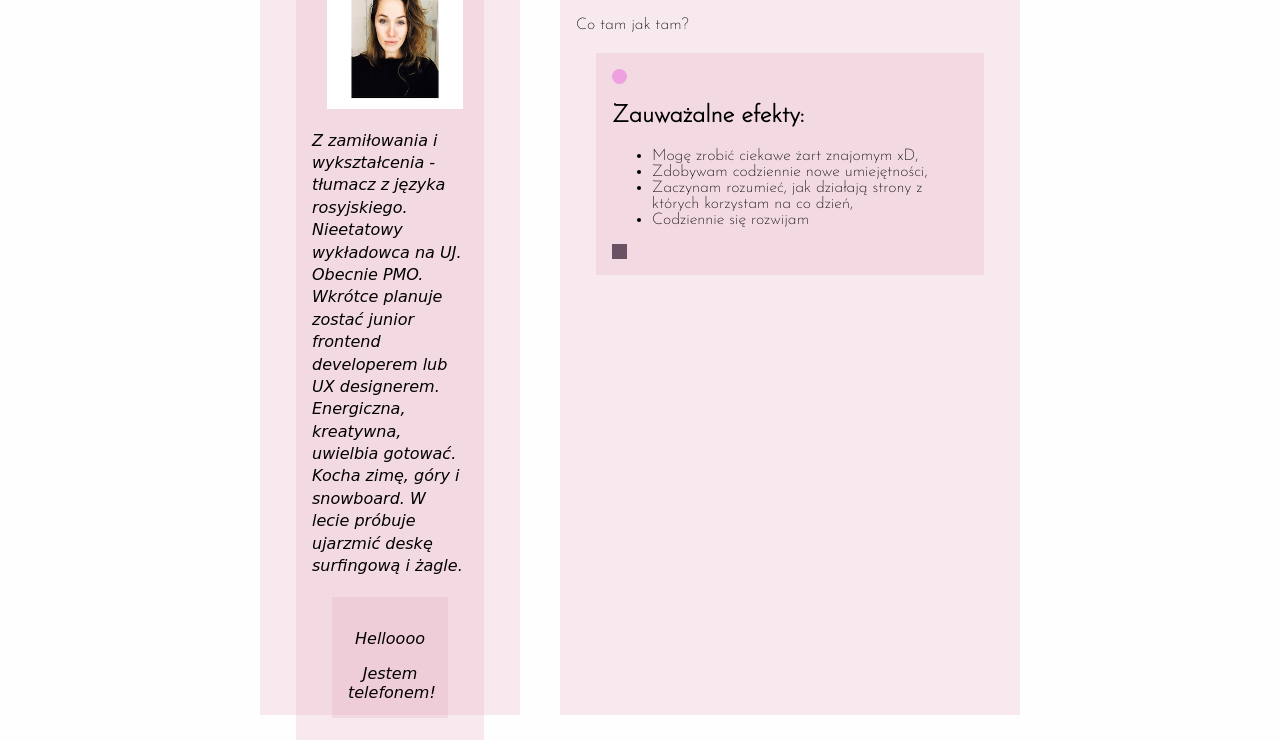
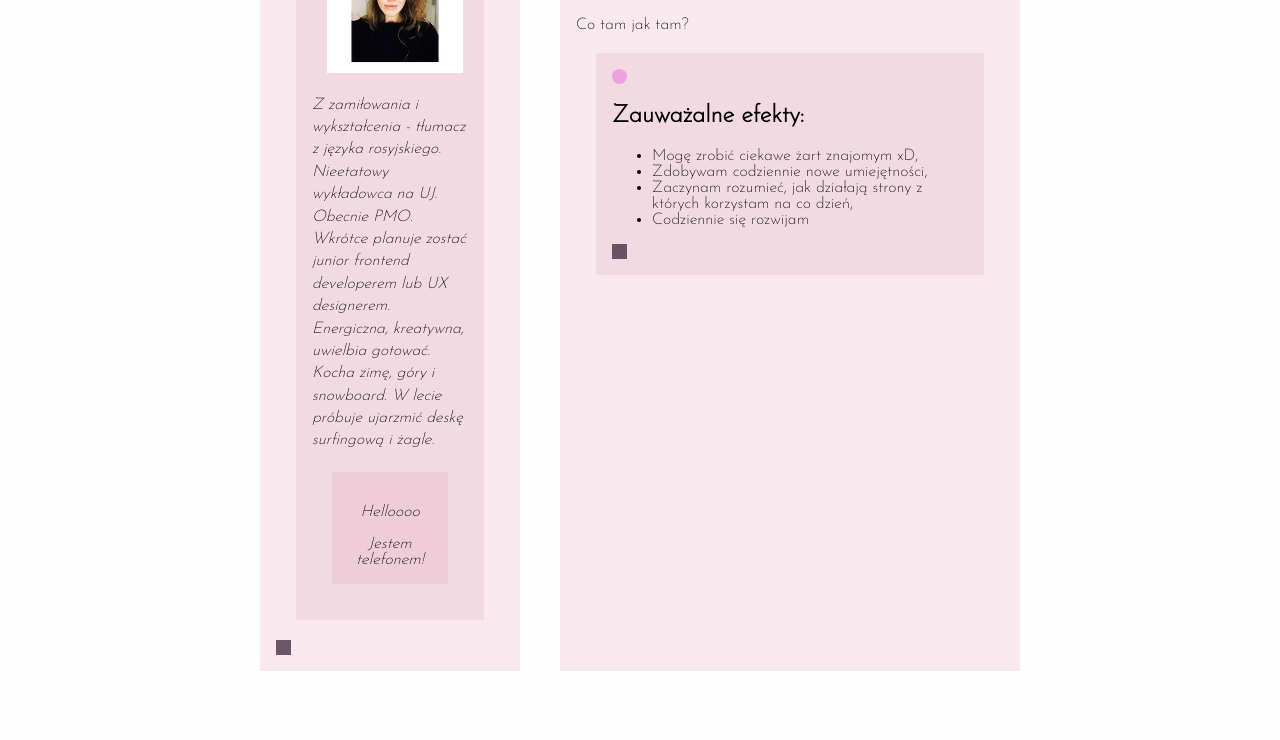
Before and after one commit to annaudziela/webpack-homepage-test, a website built with webpack: page src/pages/index.html in a window 1280 px wide. Shown: the part 633-1373 px from the top of the page. Built offline with nearby package versions, Linux system fonts and the light colour scheme.

Commit message:
branch testing 2

```diff
--- a/src/scss/modules/introduction.scss
+++ b/src/scss/modules/introduction.scss
@@ -1,6 +1,6 @@
 .introduction {
     text-align: center;
-    font-family: "Comic Neue", cursive;
+    font-family: 'Josefin Sans', sans-serif;;
     font-style: italic;
     max-height: 1000px;
     left: 60px;
```
